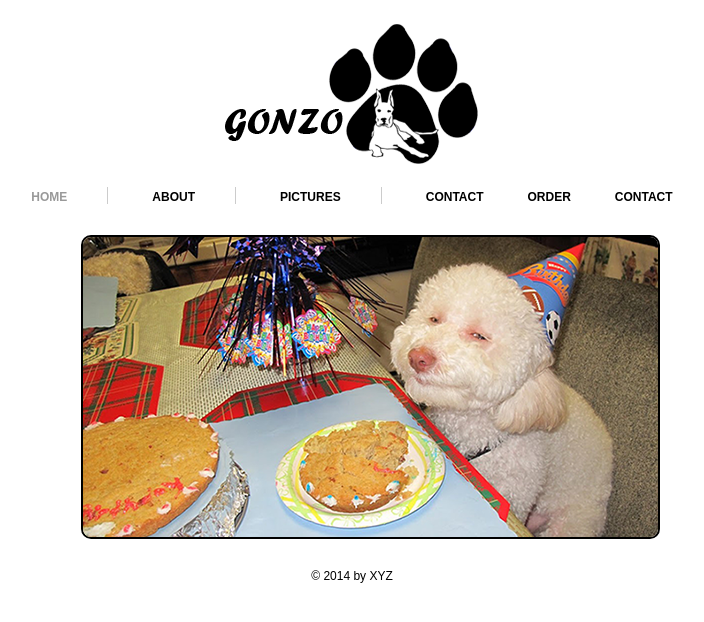
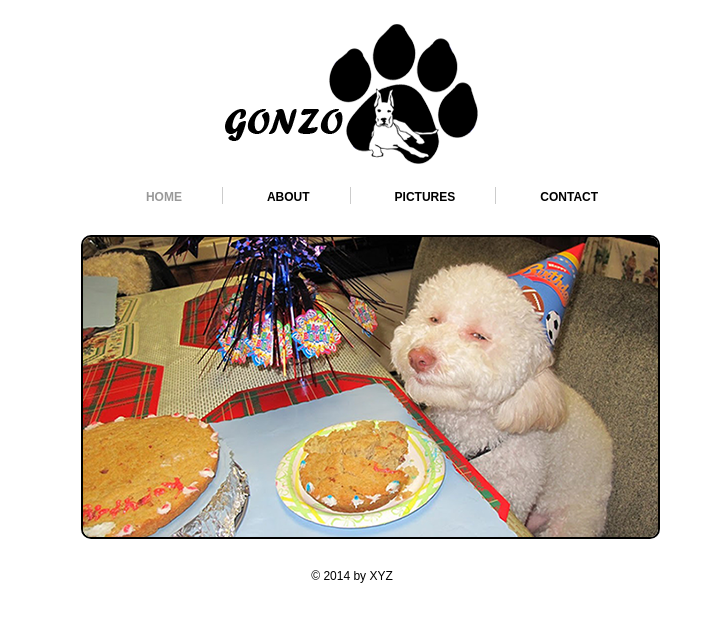
Before and after one commit to sugat/dogs, a plain HTML site: page index.html in a window 1280 px wide. Shown: the whole page, without its empty margins (288-992 px from the left). Drawn offline with Linux system fonts and the light colour scheme.

Commit message:
undoing messing up by he

```diff
--- a/index.html
+++ b/index.html
@@ -29,9 +29,7 @@
 			<li><a class="active" href="index.html">HOME</a></li>
 			<li><a href="about.html">ABOUT</a></li>
 			<li><a href="picture.html">PICTURES</a></li>
-			<li class="bdr"><a class="pdg" href="contact.html">CONTACT</a></li>			<li class="bdr"><a class="pdg" href="order.html">Order</a></li>
-
-			<li class="bdr"><a class="pdg" href="contact.html">CONTACT</a></li>			<li class="bdr"><a class="pdg" href="order.html">
+			<li class="bdr"><a class="pdg" href="contact.html">CONTACT</a></li>
 		</ul>
 	</div>
 <!--==============================Navigatin Ends=============================-->
```
